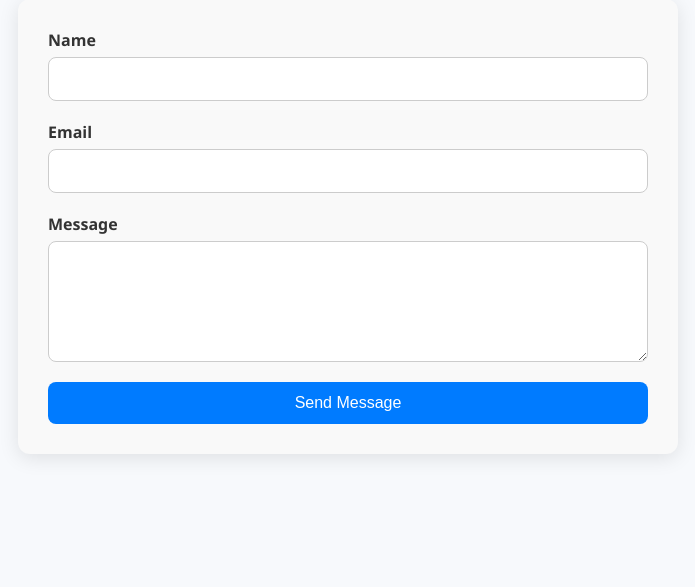
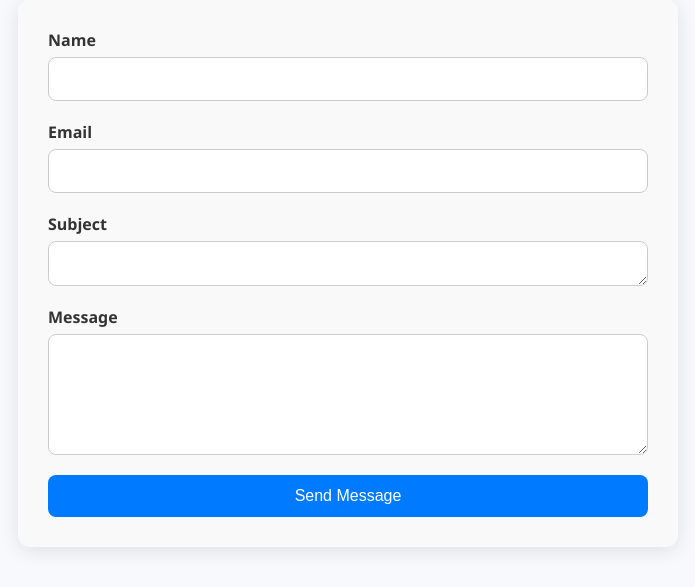
Before and after one commit to VedantDhoke/flask_portfolio_Webx, a Flask app: page /contact in a window 1280 px wide. Shown: the part 177-764 px from the top of the page, without its empty margins (292-987 px from the left). Run offline with Flask 3, Linux system fonts and the light colour scheme.

Commit message:
additional

```diff
--- a/app.py
+++ b/app.py
@@ -16,7 +16,8 @@ def contact():
         name = request.form["name"]
         email = request.form["email"]
         message = request.form["message"]
-        return render_template("thankyou.html", name=name, email=email, message=message)
+        subject = request.form["subject"]
+        return render_template("thankyou.html", name=name, email=email,subject=subject, message=message)
     return render_template("contact.html")
 
 if __name__ == "__main__":
--- a/templates/contact.html
+++ b/templates/contact.html
@@ -9,6 +9,9 @@
         <label for="email">Email</label>
         <input type="email" id="email" name="email" required>
 
+        <label for="subject">Subject</label>
+        <textarea id="subject" name="subject" rows="1" required></textarea>
+
         <label for="message">Message</label>
         <textarea id="message" name="message" rows="5" required></textarea>
 
--- a/templates/thankyou.html
+++ b/templates/thankyou.html
@@ -8,6 +8,7 @@
         <h3>Your Submission:</h3>
         <p><strong>Name:</strong> {{ name }}</p>
         <p><strong>Email:</strong> {{ email }}</p>
+        <p><strong>Subject:</strong> {{ subject }}</p>
         <p><strong>Message:</strong> {{ message }}</p>
     </div>
 
```
